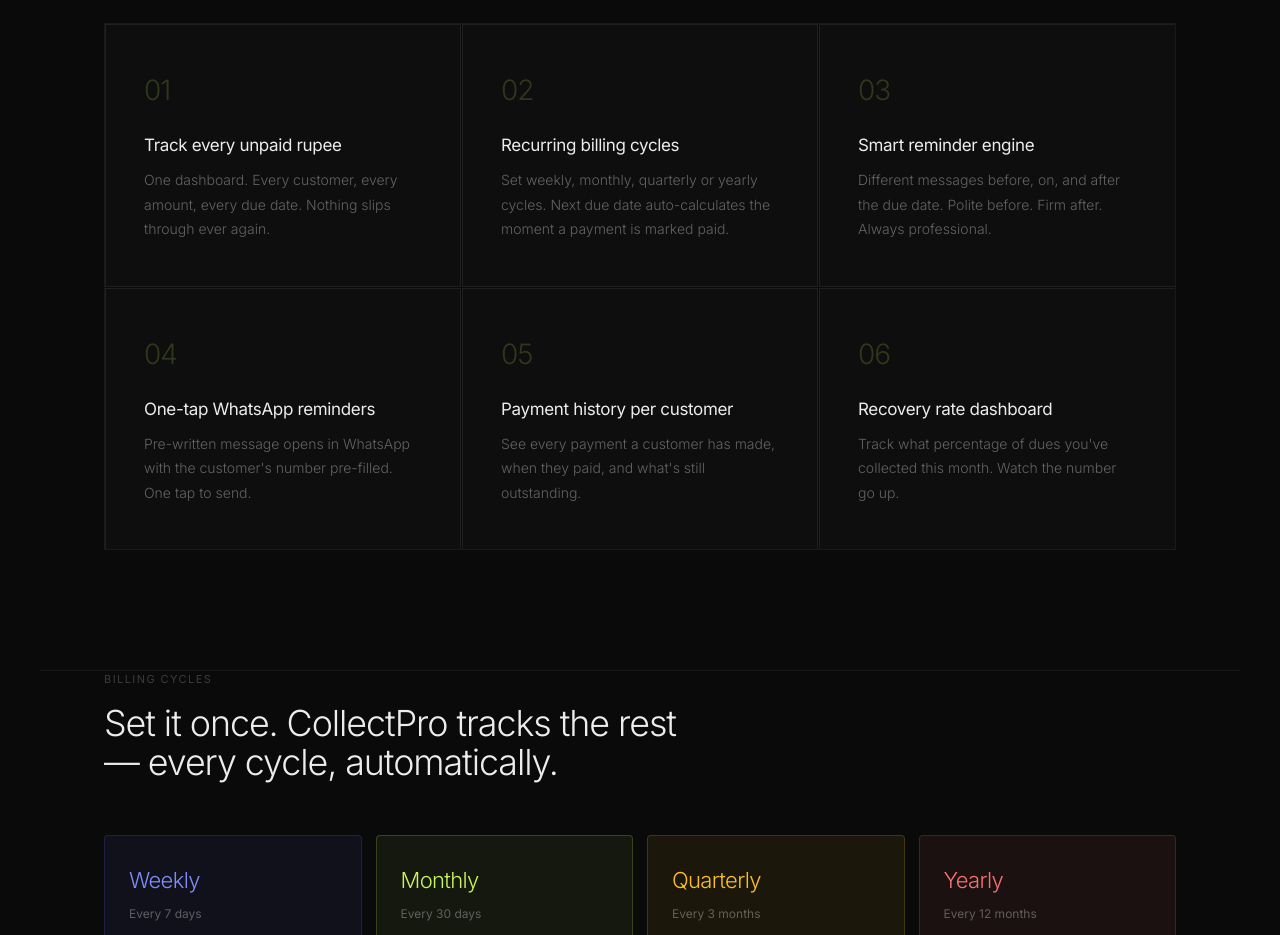
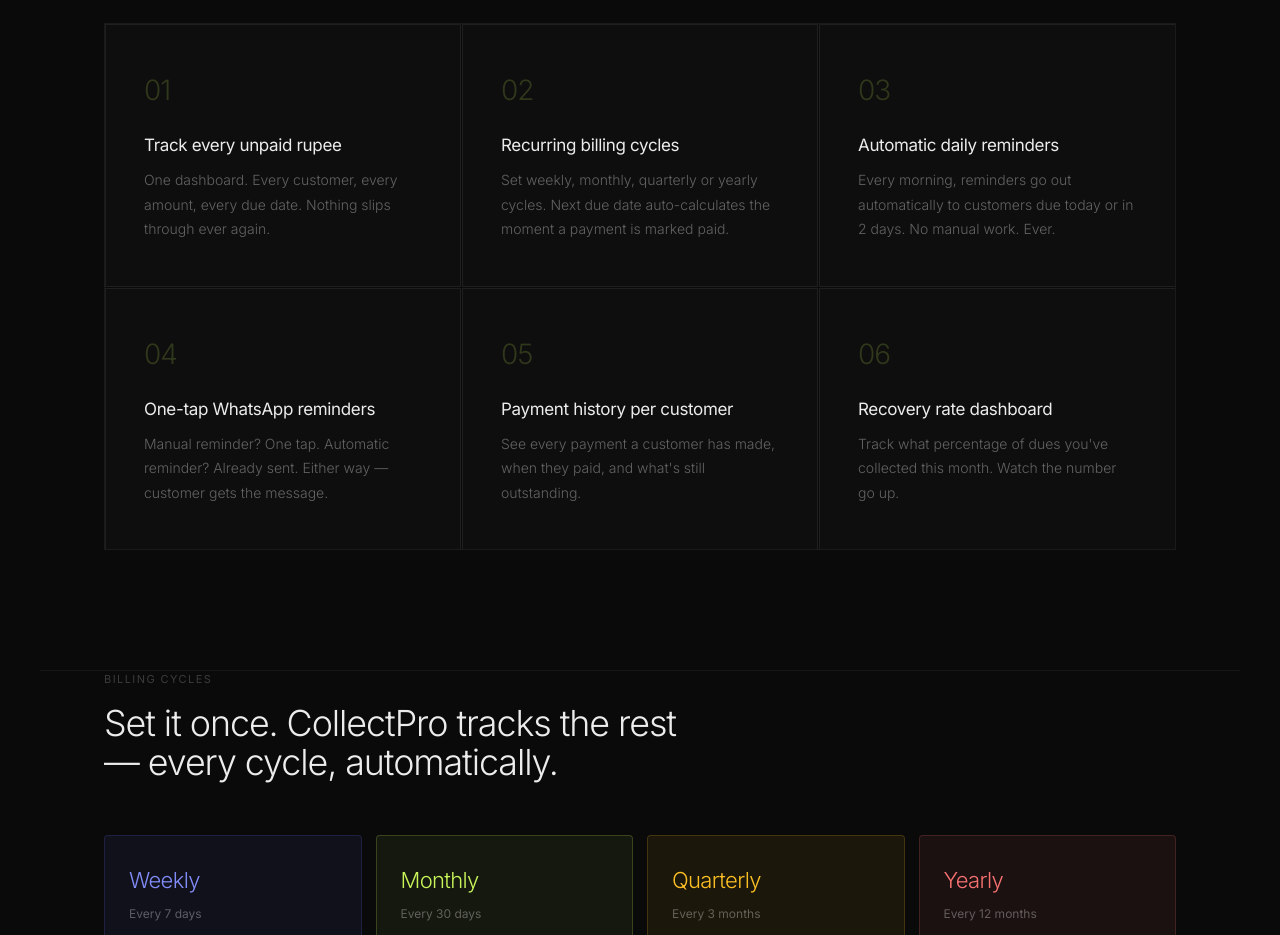
Before and after one commit to wizard143341-dot/CollectPro, a Next.js app: page / in a window 1280 px wide. Shown: the part 1520-2455 px from the top of the page. Built offline with nearby package versions, Linux system fonts and the light colour scheme.

Commit message:
feat: update homepage with auto reminders

```diff
--- a/app/page.tsx
+++ b/app/page.tsx
@@ -46,12 +46,12 @@
     body:"Set weekly, monthly, quarterly or yearly cycles. Next due date auto-calculates the moment a payment is marked paid.",
   },
   {
-    n:"03", title:"Smart reminder engine",
-    body:"Different messages before, on, and after the due date. Polite before. Firm after. Always professional.",
+    n:"03", title:"Automatic daily reminders",
+    body:"Every morning, reminders go out automatically to customers due today or in 2 days. No manual work. Ever.",
   },
   {
     n:"04", title:"One-tap WhatsApp reminders",
-    body:"Pre-written message opens in WhatsApp with the customer's number pre-filled. One tap to send.",
+    body:"Manual reminder? One tap. Automatic reminder? Already sent. Either way — customer gets the message.",
   },
   {
     n:"05", title:"Payment history per customer",
```
